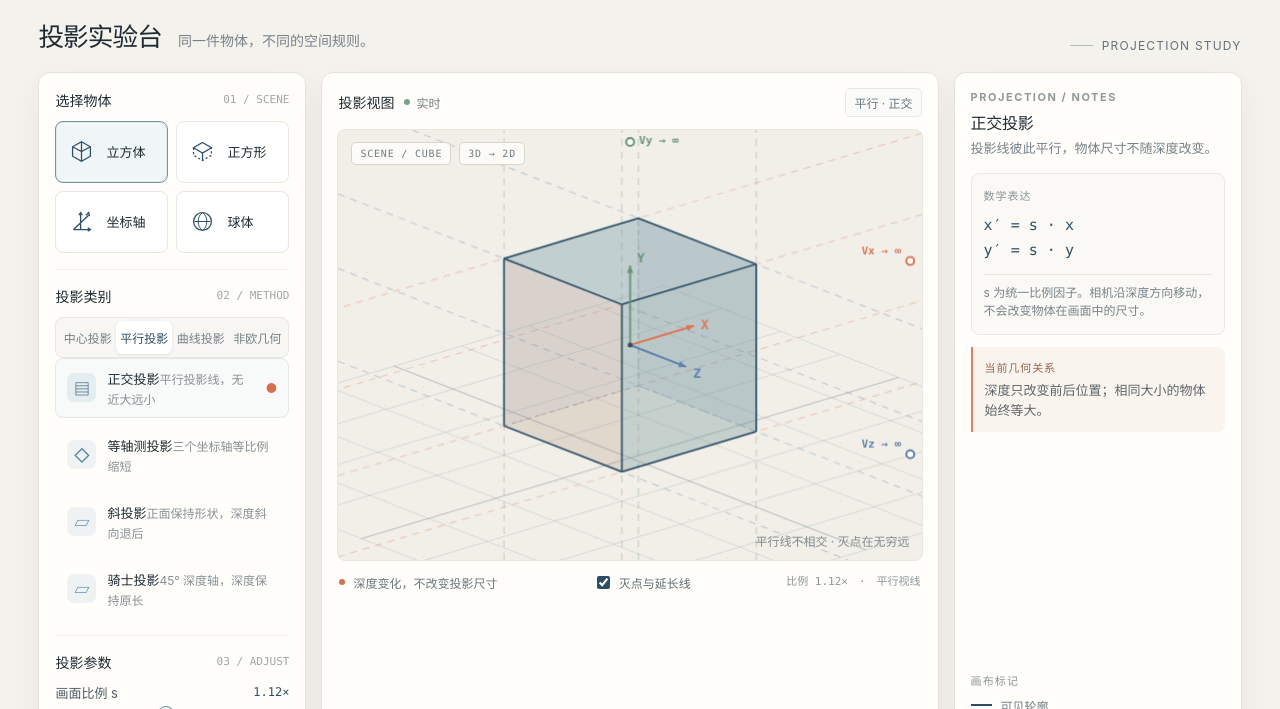
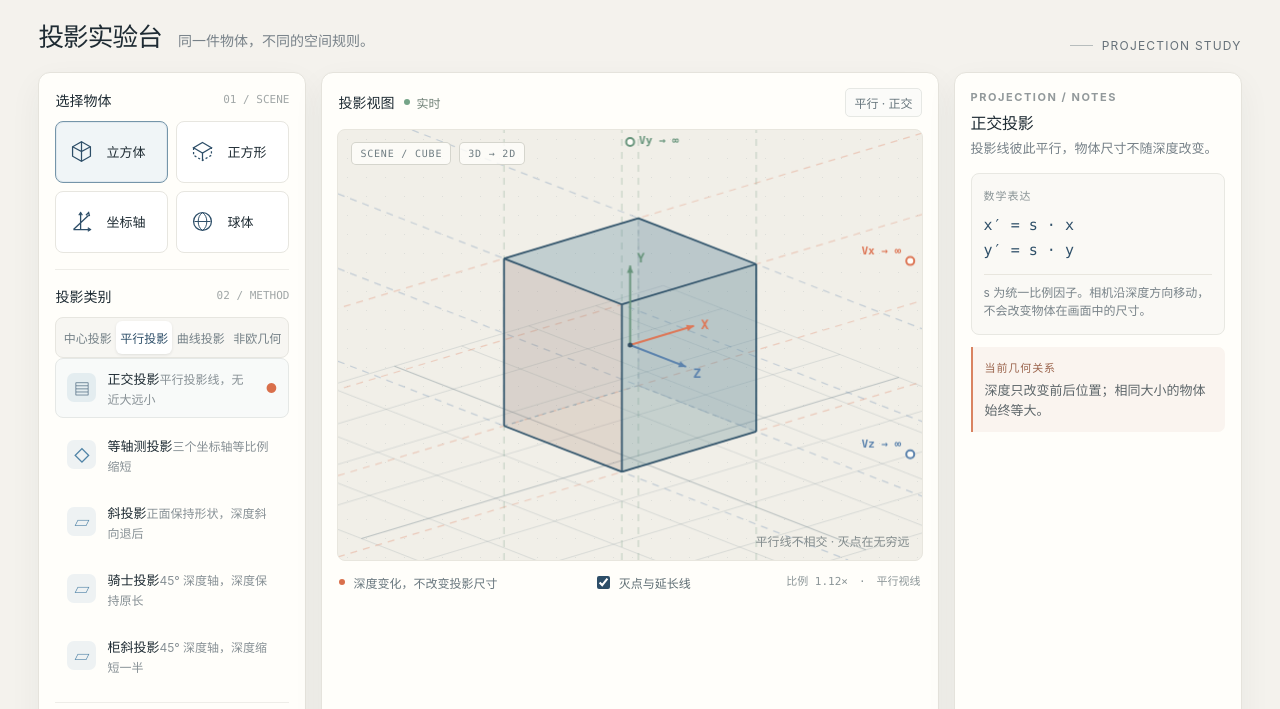
Before and after one commit to leemojiang/PerspectiveDemo, a plain HTML site: page index.html in a window 1280 px wide. Both pictures are taken after a click on the button "平行投影". Shown: the part 72-781 px from the top of the page. Drawn offline with Linux system fonts and the light colour scheme.

Commit message:
Add cabinet oblique projection preset

```diff
--- a/index.html
+++ b/index.html
@@ -350,6 +350,7 @@
           isometric: { family: "parallel", title: "等轴测", badge: "平行 · 等轴测", name: "等轴测投影", glyph: "◇", desc: "三个坐标轴等比例缩短", intro: "沿三个轴的缩短比例相同，常用于工程图与游戏地图。", formula: "u = s · (x − z) / √2\nv = s · (2y − x − z) / √6", note: "三条主轴投影后的长度相等；标准视向仰角约 35.264°。", relation: "标准视向下，X、Y、Z 三轴在画面中的缩短比例相等。", summary: "三轴缩短比例相等" },
           oblique: { family: "parallel", title: "斜投影", badge: "平行 · 斜投影", name: "斜投影", glyph: "▱", desc: "正面保持形状，深度斜向退后", intro: "正面平行于画面，深度轴按指定角度与比例斜向延伸。", formula: "u = s · (x + k z cos α)\nv = s · (y + k z sin α)", note: "α 控制深度轴方向，k 控制深度缩短；正面平行于像平面。", relation: "正面尺寸保持不变，深度方向以比例 k 斜向偏移。", summary: "正面等大，深度轴斜向偏移" },
           cavalier: { family: "parallel", title: "骑士投影", badge: "平行 · 骑士投影", name: "骑士投影", glyph: "▱", desc: "45° 深度轴，深度保持原长", intro: "斜投影的经典构型：正面保留真实形状，深度轴按 45°、全长延伸。", formula: "u = s · (x + k z cos α)\nv = s · (y + k z sin α)\n标准：α = 45°，k = 1", note: "深度没有缩短；侧面和正面一样长，立体感强但深处容易显得夸张。", relation: "滑块可以偏离标准值，观察深度缩短与轴向角度如何改变图形。", summary: "骑士斜投影 · α = 45° · k = 1" },
+          cabinet: { family: "parallel", title: "柜斜投影", badge: "平行 · 柜斜投影", name: "柜斜投影", glyph: "▱", desc: "45° 深度轴，深度缩短一半", intro: "将骑士投影的深度轴缩短一半；正面仍保留真实尺寸，深度更克制。", formula: "u = s · (x + k z cos α)\nv = s · (y + k z sin α)\n标准：α = 45°，k = 0.5", note: "常用来减少斜投影的深度夸张；滑块仍可调整角度与缩短比例。", relation: "与骑士投影相比，相同物体的深度偏移减半，而正面完全不变。", summary: "柜斜投影 · α = 45° · k = 0.5" },
           equidistantFisheye: { family: "curved", title: "等距鱼眼", badge: "曲线 · 等距鱼眼", name: "等距鱼眼", desc: "视线角度映射到圆形画面", glyph: "◎", intro: "把三维视线方向映射到圆形画面，离中心的距离与视线夹角成正比。", formula: "θ = atan2(ρ, d)\nr = f · θ\n(u, v) = r · (x, y) / ρ", note: "ρ=√(x²+y²)，d 为视线方向的深度。边缘对应视场角的一半。", relation: "画面不再使用平面透视除法；宽视角场景会呈现明显的弯曲与环绕感。", summary: "角度等距 · 鱼眼圆形视场" },
           gnomonic: { family: "curved", title: "心射投影", badge: "曲线 · 心射投影", name: "心射投影", desc: "球面大圆在画面上成为直线", glyph: "╱", intro: "从球心向切平面投射方向；球面上的大圆会映成直线。", formula: "θ = atan2(ρ, d)\nr = f · tan(θ)\n(u, v) = r · (x, y) / ρ", note: "只显示中心半球；当 θ 接近 90° 时，投影半径趋向无穷。", relation: "大圆与直线的对应使航线规划直观；远离中心的区域会被强烈拉伸。", summary: "球面大圆 → 直线 · 切平面投影" },
           orthographicAzimuthal: { family: "curved", title: "方位正射投影", badge: "曲线 · 方位正射", name: "方位正射投影", desc: "从无穷远处看见一个球面半球", glyph: "◉", intro: "把球面方向沿平行视线投到圆盘，形成类似从太空观察地球的外观。", formula: "θ = atan2(ρ, d)\nr = R · sin(θ)\n(u, v) = r · (x, y) / ρ", note: "只显示中心半球；地平线落在有限圆周上。", relation: "中心附近接近真实球面视图；远处被压向圆形地平线，背面不可见。", summary: "平行视线 · 半球映到圆盘" },
@@ -378,7 +379,7 @@
 
         function family() { return current().family; }
         function isCurvilinearProjection() { return family() === "curved"; }
-        function isObliqueProjection() { return state.projection === "oblique" || state.projection === "cavalier"; }
+        function isObliqueProjection() { return state.projection === "oblique" || state.projection === "cavalier" || state.projection === "cabinet"; }
         function isCircularProjection() { return state.projection === "equidistantFisheye" || state.projection === "stereographicFisheye" || state.projection === "lambertAzimuthal" || state.projection === "gnomonic" || state.projection === "orthographicAzimuthal"; }
         function isPanoramaProjection() { return state.projection === "equirectangular" || state.projection === "mercatorPanorama"; }
         function isPoincareProjection() { return state.projection === "poincareBall"; }
@@ -449,7 +450,7 @@
           else if (isCircularProjection()) state.fisheyeFov = clamp(state.fisheyeFov, 100, 220);
           state.manualOrbit = false;
           if (key === "isometric") { state.yaw = Math.PI / 4; state.pitch = Math.atan(1 / Math.sqrt(2)); }
-          else if (isObliqueProjection()) { state.yaw = 0; state.pitch = 0; if (key === "cavalier") { state.obliqueAngle = 45; state.depthFactor = 1; } }
+          else if (isObliqueProjection()) { state.yaw = 0; state.pitch = 0; if (key === "cavalier" || key === "cabinet") { state.obliqueAngle = 45; state.depthFactor = key === "cavalier" ? 1 : .5; } }
           else { state.yaw = -.72; state.pitch = .35; }
           setPressed(".family-option", "family", family());
           renderPresets();
@@ -1142,7 +1143,7 @@
           state.fov = 58; state.distance = 6.8; state.fisheyeFov = state.projection === "gnomonic" ? 120 : 180; state.scale = 1.12;
           state.obliqueAngle = 45; state.depthFactor = .58; state.manualOrbit = false;
           if (state.projection === "isometric") { state.yaw = Math.PI / 4; state.pitch = Math.atan(1 / Math.sqrt(2)); }
-          else if (isObliqueProjection()) { state.yaw = 0; state.pitch = 0; state.obliqueAngle = 45; state.depthFactor = state.projection === "cavalier" ? 1 : .58; }
+          else if (isObliqueProjection()) { state.yaw = 0; state.pitch = 0; state.obliqueAngle = 45; state.depthFactor = state.projection === "cavalier" ? 1 : state.projection === "cabinet" ? .5 : .58; }
           else { state.yaw = -.72; state.pitch = .35; }
           renderParams(); render();
         });
@@ -1211,6 +1212,7 @@
                 else if (isObliqueProjection()) {
                   state.yaw = 0; state.pitch = 0;
                   if (state.projection === "cavalier") { if (input.obliqueAngle === undefined) state.obliqueAngle = 45; if (input.depthFactor === undefined) state.depthFactor = 1; }
+                  else if (state.projection === "cabinet") { if (input.obliqueAngle === undefined) state.obliqueAngle = 45; if (input.depthFactor === undefined) state.depthFactor = .5; }
                 }
                 else { state.yaw = -.72; state.pitch = .35; }
                 setPressed(".object-option", "object", state.object);
```
